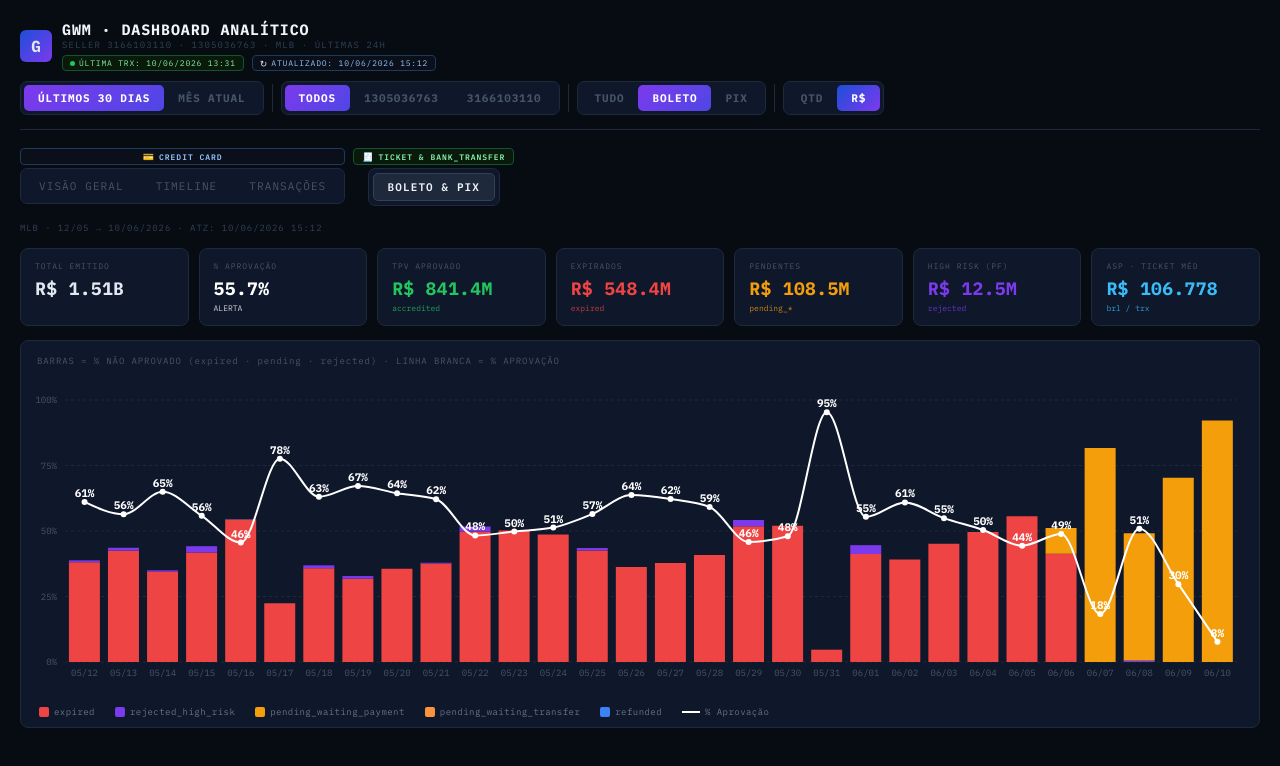
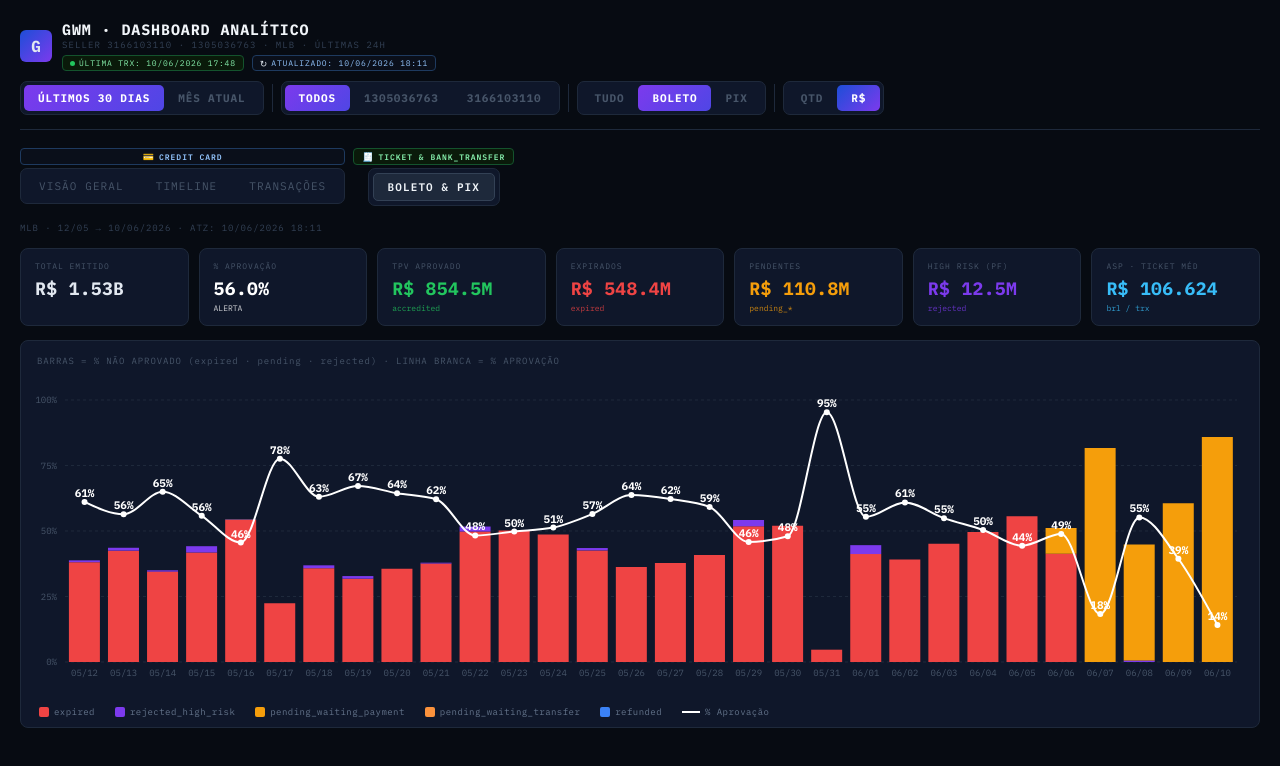
Before and after one commit to lucasmartinelli-code/gwm-dashboard, a React (Create React App) app: page / in a window 1280 px wide. Shown: the top 766 px of the page. Built offline with nearby package versions, Linux system fonts and the light colour scheme.

Commit message:
data: auto-update NRT 2026-06-10 18:11

```diff
--- a/src/GWMBoletoPixData.js
+++ b/src/GWMBoletoPixData.js
@@ -1,7 +1,7 @@
 // Gerado automaticamente — não editar manualmente
 // Fonte: BT_MP_PAY_PAYMENTS_NRT | MLB | não-cartão | sellers GWM
 // Período: últimos 30 dias
-export const BP_UPDATED = "10/06/2026 15:12";
+export const BP_UPDATED = "10/06/2026 18:11";
 
 export const RAW_BP = [
   {f:"2026-05-12",s:"1305036763",m:"account_money",si:"approved",d:"accredited",q:1,b:28443},
@@ -9,21 +9,21 @@ export const RAW_BP = [
   {f:"2026-05-12",s:"1305036763",m:"bolbradesco",si:"cancelled",d:"expired",q:152,b:21156568},
   {f:"2026-05-12",s:"1305036763",m:"bolbradesco",si:"refunded",d:"refunded",q:1,b:9000},
   {f:"2026-05-12",s:"1305036763",m:"bolbradesco",si:"rejected",d:"rejected_high_risk",q:4,b:637800},
-  {f:"2026-05-12",s:"1305036763",m:"pix",si:"approved",d:"accredited",q:138,b:6073523},
+  {f:"2026-05-12",s:"1305036763",m:"pix",si:"approved",d:"accredited",q:137,b:6064523},
   {f:"2026-05-12",s:"1305036763",m:"pix",si:"cancelled",d:"expired",q:104,b:5028239},
-  {f:"2026-05-12",s:"1305036763",m:"pix",si:"refunded",d:"refunded",q:6,b:54000},
+  {f:"2026-05-12",s:"1305036763",m:"pix",si:"refunded",d:"refunded",q:7,b:63000},
   {f:"2026-05-12",s:"3166103110",m:"bolbradesco",si:"approved",d:"accredited",q:244,b:22191944},
   {f:"2026-05-12",s:"3166103110",m:"bolbradesco",si:"cancelled",d:"expired",q:109,b:12319034},
-  {f:"2026-05-12",s:"3166103110",m:"pix",si:"approved",d:"accredited",q:88,b:3494415},
+  {f:"2026-05-12",s:"3166103110",m:"pix",si:"approved",d:"accredited",q:87,b:3485415},
   {f:"2026-05-12",s:"3166103110",m:"pix",si:"cancelled",d:"expired",q:32,b:2477059},
-  {f:"2026-05-12",s:"3166103110",m:"pix",si:"refunded",d:"refunded",q:7,b:63000},
+  {f:"2026-05-12",s:"3166103110",m:"pix",si:"refunded",d:"refunded",q:8,b:72000},
   {f:"2026-05-12",s:"3166103110",m:"pix",si:"rejected",d:"rejected_high_risk",q:1,b:302680},
   {f:"2026-05-13",s:"1305036763",m:"bolbradesco",si:"approved",d:"accredited",q:256,b:25202893},
   {f:"2026-05-13",s:"1305036763",m:"bolbradesco",si:"cancelled",d:"expired",q:163,b:18363759},
   {f:"2026-05-13",s:"1305036763",m:"bolbradesco",si:"rejected",d:"rejected_high_risk",q:10,b:753964},
-  {f:"2026-05-13",s:"1305036763",m:"pix",si:"approved",d:"accredited",q:151,b:7451250},
+  {f:"2026-05-13",s:"1305036763",m:"pix",si:"approved",d:"accredited",q:148,b:7424250},
   {f:"2026-05-13",s:"1305036763",m:"pix",si:"cancelled",d:"expired",q:84,b:5049569},
-  {f:"2026-05-13",s:"1305036763",m:"pix",si:"refunded",d:"refunded",q:3,b:27000},
+  {f:"2026-05-13",s:"1305036763",m:"pix",si:"refunded",d:"refunded",q:6,b:54000},
   {f:"2026-05-13",s:"3166103110",m:"account_money",si:"approved",d:"accredited",q:1,b:41100},
   {f:"2026-05-13",s:"3166103110",m:"bolbradesco",si:"approved",d:"accredited",q:145,b:13972440},
   {f:"2026-05-13",s:"3166103110",m:"bolbradesco",si:"cancelled",d:"expired",q:92,b:11159151},
@@ -34,8 +34,9 @@ export const RAW_BP = [
   {f:"2026-05-14",s:"1305036763",m:"bolbradesco",si:"approved",d:"accredited",q:388,b:46691487},
   {f:"2026-05-14",s:"1305036763",m:"bolbradesco",si:"cancelled",d:"expired",q:199,b:24962453},
   {f:"2026-05-14",s:"1305036763",m:"bolbradesco",si:"rejected",d:"rejected_high_risk",q:3,b:338982},
-  {f:"2026-05-14",s:"1305036763",m:"pix",si:"approved",d:"accredited",q:176,b:9436236},
+  {f:"2026-05-14",s:"1305036763",m:"pix",si:"approved",d:"accredited",q:174,b:9418236},
   {f:"2026-05-14",s:"1305036763",m:"pix",si:"cancelled",d:"expired",q:99,b:7863544},
+  {f:"2026-05-14",s:"1305036763",m:"pix",si:"refunded",d:"refunded",q:2,b:18000},
   {f:"2026-05-14",s:"1305036763",m:"pix",si:"rejected",d:"rejected_high_risk",q:1,b:9000},
   {f:"2026-05-14",s:"3166103110",m:"bolbradesco",si:"approved",d:"accredited",q:129,b:13425948},
   {f:"2026-05-14",s:"3166103110",m:"bolbradesco",si:"cancelled",d:"expired",q:75,b:6934369},
@@ -47,9 +48,9 @@ export const RAW_BP = [
   {f:"2026-05-15",s:"1305036763",m:"bolbradesco",si:"approved",d:"accredited",q:283,b:29797516},
   {f:"2026-05-15",s:"1305036763",m:"bolbradesco",si:"cancelled",d:"expired",q:204,b:23115339},
   {f:"2026-05-15",s:"1305036763",m:"bolbradesco",si:"rejected",d:"rejected_high_risk",q:13,b:1780956},
-  {f:"2026-05-15",s:"1305036763",m:"pix",si:"approved",d:"accredited",q:175,b:10166104},
+  {f:"2026-05-15",s:"1305036763",m:"pix",si:"approved",d:"accredited",q:173,b:10148104},
   {f:"2026-05-15",s:"1305036763",m:"pix",si:"cancelled",d:"expired",q:86,b:5358078},
-  {f:"2026-05-15",s:"1305036763",m:"pix",si:"refunded",d:"refunded",q:6,b:54000},
+  {f:"2026-05-15",s:"1305036763",m:"pix",si:"refunded",d:"refunded",q:8,b:72000},
   {f:"2026-05-15",s:"1305036763",m:"pix",si:"rejected",d:"rejected_high_risk",q:2,b:18000},
   {f:"2026-05-15",s:"3166103110",m:"bolbradesco",si:"approved",d:"accredited",q:127,b:13729990},
   {f:"2026-05-15",s:"3166103110",m:"bolbradesco",si:"cancelled",d:"expired",q:80,b:9473516},
@@ -61,9 +62,9 @@ export const RAW_BP = [
   {f:"2026-05-16",s:"1305036763",m:"bolbradesco",si:"approved",d:"accredited",q:61,b:4365751},
   {f:"2026-05-16",s:"1305036763",m:"bolbradesco",si:"cancelled",d:"expired",q:60,b:5579730},
   {f:"2026-05-16",s:"1305036763",m:"bolbradesco",si:"refunded",d:"refunded",q:1,b:9000},
-  {f:"2026-05-16",s:"1305036763",m:"pix",si:"approved",d:"accredited",q:55,b:1036122},
+  {f:"2026-05-16",s:"1305036763",m:"pix",si:"approved",d:"accredited",q:54,b:1027122},
   {f:"2026-05-16",s:"1305036763",m:"pix",si:"cancelled",d:"expired",q:38,b:1925840},
-  {f:"2026-05-16",s:"1305036763",m:"pix",si:"refunded",d:"refunded",q:3,b:27000},
+  {f:"2026-05-16",s:"1305036763",m:"pix",si:"refunded",d:"refunded",q:4,b:36000},
   {f:"2026-05-16",s:"1305036763",m:"pix",si:"rejected",d:"rejected_high_risk",q:1,b:9000},
   {f:"2026-05-16",s:"3166103110",m:"bolbradesco",si:"approved",d:"accredited",q:19,b:1016800},
   {f:"2026-05-16",s:"3166103110",m:"bolbradesco",si:"cancelled",d:"expired",q:10,b:843000},
@@ -93,15 +94,16 @@ export const RAW_BP = [
   {f:"2026-05-19",s:"1305036763",m:"bolbradesco",si:"approved",d:"accredited",q:361,b:42002635},
   {f:"2026-05-19",s:"1305036763",m:"bolbradesco",si:"cancelled",d:"expired",q:171,b:19534801},
   {f:"2026-05-19",s:"1305036763",m:"bolbradesco",si:"rejected",d:"rejected_high_risk",q:3,b:520900},
-  {f:"2026-05-19",s:"1305036763",m:"pix",si:"approved",d:"accredited",q:169,b:9099770},
+  {f:"2026-05-19",s:"1305036763",m:"pix",si:"approved",d:"accredited",q:168,b:9090770},
   {f:"2026-05-19",s:"1305036763",m:"pix",si:"cancelled",d:"expired",q:89,b:6739981},
-  {f:"2026-05-19",s:"1305036763",m:"pix",si:"refunded",d:"refunded",q:3,b:27000},
+  {f:"2026-05-19",s:"1305036763",m:"pix",si:"refunded",d:"refunded",q:4,b:36000},
   {f:"2026-05-19",s:"1305036763",m:"pix",si:"rejected",d:"rejected_high_risk",q:3,b:732000},
   {f:"2026-05-19",s:"3166103110",m:"bolbradesco",si:"approved",d:"accredited",q:140,b:15375775},
   {f:"2026-05-19",s:"3166103110",m:"bolbradesco",si:"cancelled",d:"expired",q:57,b:7641072},
   {f:"2026-05-19",s:"3166103110",m:"bolbradesco",si:"rejected",d:"rejected_high_risk",q:2,b:311680},
-  {f:"2026-05-19",s:"3166103110",m:"pix",si:"approved",d:"accredited",q:53,b:3979554},
+  {f:"2026-05-19",s:"3166103110",m:"pix",si:"approved",d:"accredited",q:52,b:3970554},
   {f:"2026-05-19",s:"3166103110",m:"pix",si:"cancelled",d:"expired",q:21,b:2356770},
+  {f:"2026-05-19",s:"3166103110",m:"pix",si:"refunded",d:"refunded",q:1,b:9000},
   {f:"2026-05-19",s:"3166103110",m:"pix",si:"rejected",d:"rejected_high_risk",q:2,b:311680},
   {f:"2026-05-20",s:"1305036763",m:"bolbradesco",si:"approved",d:"accredited",q:288,b:32106925},
   {f:"2026-05-20",s:"1305036763",m:"bolbradesco",si:"cancelled",d:"expired",q:144,b:18526820},
@@ -135,9 +137,9 @@ export const RAW_BP = [
   {f:"2026-05-22",s:"3166103110",m:"pix",si:"cancelled",d:"expired",q:17,b:1623270},
   {f:"2026-05-23",s:"1305036763",m:"bolbradesco",si:"approved",d:"accredited",q:68,b:3878873},
   {f:"2026-05-23",s:"1305036763",m:"bolbradesco",si:"cancelled",d:"expired",q:50,b:3201340},
-  {f:"2026-05-23",s:"1305036763",m:"pix",si:"approved",d:"accredited",q:70,b:1025400},
+  {f:"2026-05-23",s:"1305036763",m:"pix",si:"approved",d:"accredited",q:68,b:1007400},
   {f:"2026-05-23",s:"1305036763",m:"pix",si:"cancelled",d:"expired",q:16,b:843057},
-  {f:"2026-05-23",s:"1305036763",m:"pix",si:"refunded",d:"refunded",q:1,b:9000},
+  {f:"2026-05-23",s:"1305036763",m:"pix",si:"refunded",d:"refunded",q:3,b:27000},
   {f:"2026-05-23",s:"3166103110",m:"bolbradesco",si:"approved",d:"accredited",q:13,b:637600},
   {f:"2026-05-23",s:"3166103110",m:"bolbradesco",si:"cancelled",d:"expired",q:15,b:1344467},
   {f:"2026-05-23",s:"3166103110",m:"pix",si:"approved",d:"accredited",q:7,b:60000},
@@ -154,9 +156,9 @@ export const RAW_BP = [
   {f:"2026-05-25",s:"1305036763",m:"bolbradesco",si:"approved",d:"accredited",q:306,b:32369643},
   {f:"2026-05-25",s:"1305036763",m:"bolbradesco",si:"cancelled",d:"expired",q:186,b:24589109},
   {f:"2026-05-25",s:"1305036763",m:"bolbradesco",si:"rejected",d:"rejected_high_risk",q:5,b:599390},
-  {f:"2026-05-25",s:"1305036763",m:"pix",si:"approved",d:"accredited",q:135,b:8698014},
+  {f:"2026-05-25",s:"1305036763",m:"pix",si:"approved",d:"accredited",q:134,b:8689014},
   {f:"2026-05-25",s:"1305036763",m:"pix",si:"cancelled",d:"expired",q:81,b:8888197},
-  {f:"2026-05-25",s:"1305036763",m:"pix",si:"refunded",d:"refunded",q:1,b:9000},
+  {f:"2026-05-25",s:"1305036763",m:"pix",si:"refunded",d:"refunded",q:2,b:18000},
   {f:"2026-05-25",s:"3166103110",m:"bolbradesco",si:"approved",d:"accredited",q:127,b:12341315},
   {f:"2026-05-25",s:"3166103110",m:"bolbradesco",si:"cancelled",d:"expired",q:70,b:9121686},
   {f:"2026-05-25",s:"3166103110",m:"bolbradesco",si:"rejected",d:"rejected_high_risk",q:1,b:105000},
@@ -164,14 +166,15 @@ export const RAW_BP = [
   {f:"2026-05-25",s:"3166103110",m:"pix",si:"cancelled",d:"expired",q:27,b:2738325},
   {f:"2026-05-26",s:"1305036763",m:"bolbradesco",si:"approved",d:"accredited",q:316,b:31480984},
   {f:"2026-05-26",s:"1305036763",m:"bolbradesco",si:"cancelled",d:"expired",q:144,b:18632421},
-  {f:"2026-05-26",s:"1305036763",m:"pix",si:"approved",d:"accredited",q:182,b:9742009},
+  {f:"2026-05-26",s:"1305036763",m:"pix",si:"approved",d:"accredited",q:179,b:9715009},
   {f:"2026-05-26",s:"1305036763",m:"pix",si:"cancelled",d:"expired",q:66,b:5388672},
-  {f:"2026-05-26",s:"1305036763",m:"pix",si:"refunded",d:"refunded",q:1,b:9000},
+  {f:"2026-05-26",s:"1305036763",m:"pix",si:"refunded",d:"refunded",q:4,b:36000},
   {f:"2026-05-26",s:"1305036763",m:"pix",si:"rejected",d:"rejected_high_risk",q:1,b:9000},
   {f:"2026-05-26",s:"3166103110",m:"bolbradesco",si:"approved",d:"accredited",q:130,b:12106585},
   {f:"2026-05-26",s:"3166103110",m:"bolbradesco",si:"cancelled",d:"expired",q:52,b:6180141},
-  {f:"2026-05-26",s:"3166103110",m:"pix",si:"approved",d:"accredited",q:49,b:3106110},
+  {f:"2026-05-26",s:"3166103110",m:"pix",si:"approved",d:"accredited",q:48,b:3097110},
   {f:"2026-05-26",s:"3166103110",m:"pix",si:"cancelled",d:"expired",q:20,b:1680334},
+  {f:"2026-05-26",s:"3166103110",m:"pix",si:"refunded",d:"refunded",q:1,b:9000},
   {f:"2026-05-27",s:"1305036763",m:"bolbradesco",si:"approved",d:"accredited",q:286,b:28095619},
   {f:"2026-05-27",s:"1305036763",m:"bolbradesco",si:"cancelled",d:"expired",q:140,b:17070436},
   {f:"2026-05-27",s:"1305036763",m:"pix",si:"approved",d:"accredited",q:167,b:10164155},
@@ -274,34 +277,34 @@ export const RAW_BP = [
   {f:"2026-06-07",s:"1305036763",m:"pix",si:"cancelled",d:"expired",q:6,b:54000},
   {f:"2026-06-07",s:"3166103110",m:"bolbradesco",si:"pending",d:"pending_waiting_payment",q:1,b:54000},
   {f:"2026-06-07",s:"3166103110",m:"pix",si:"cancelled",d:"expired",q:1,b:9000},
-  {f:"2026-06-08",s:"1305036763",m:"bolbradesco",si:"approved",d:"accredited",q:303,b:31640904},
-  {f:"2026-06-08",s:"1305036763",m:"bolbradesco",si:"pending",d:"pending_waiting_payment",q:232,b:28000903},
+  {f:"2026-06-08",s:"1305036763",m:"bolbradesco",si:"approved",d:"accredited",q:331,b:33727983},
+  {f:"2026-06-08",s:"1305036763",m:"bolbradesco",si:"pending",d:"pending_waiting_payment",q:204,b:25913824},
   {f:"2026-06-08",s:"1305036763",m:"bolbradesco",si:"rejected",d:"rejected_high_risk",q:5,b:442905},
   {f:"2026-06-08",s:"1305036763",m:"pix",si:"approved",d:"accredited",q:184,b:7549378},
   {f:"2026-06-08",s:"1305036763",m:"pix",si:"cancelled",d:"expired",q:77,b:4536878},
   {f:"2026-06-08",s:"1305036763",m:"pix",si:"rejected",d:"rejected_high_risk",q:1,b:113300},
-  {f:"2026-06-08",s:"3166103110",m:"bolbradesco",si:"approved",d:"accredited",q:47,b:5173885},
-  {f:"2026-06-08",s:"3166103110",m:"bolbradesco",si:"pending",d:"pending_waiting_payment",q:56,b:7134532},
+  {f:"2026-06-08",s:"3166103110",m:"bolbradesco",si:"approved",d:"accredited",q:53,b:6214059},
+  {f:"2026-06-08",s:"3166103110",m:"bolbradesco",si:"pending",d:"pending_waiting_payment",q:50,b:6094357},
   {f:"2026-06-08",s:"3166103110",m:"pix",si:"approved",d:"accredited",q:25,b:1767179},
   {f:"2026-06-08",s:"3166103110",m:"pix",si:"cancelled",d:"expired",q:12,b:948892},
-  {f:"2026-06-09",s:"1305036763",m:"bolbradesco",si:"approved",d:"accredited",q:155,b:15489361},
-  {f:"2026-06-09",s:"1305036763",m:"bolbradesco",si:"pending",d:"pending_waiting_payment",q:338,b:32621718},
-  {f:"2026-06-09",s:"1305036763",m:"pix",si:"approved",d:"accredited",q:188,b:7384935},
-  {f:"2026-06-09",s:"1305036763",m:"pix",si:"cancelled",d:"expired",q:30,b:2081273},
-  {f:"2026-06-09",s:"1305036763",m:"pix",si:"pending",d:"pending_waiting_transfer",q:34,b:3542697},
-  {f:"2026-06-09",s:"3166103110",m:"bolbradesco",si:"approved",d:"accredited",q:20,b:1525840},
-  {f:"2026-06-09",s:"3166103110",m:"bolbradesco",si:"pending",d:"pending_waiting_payment",q:91,b:7672682},
-  {f:"2026-06-09",s:"3166103110",m:"pix",si:"approved",d:"accredited",q:41,b:2353670},
-  {f:"2026-06-09",s:"3166103110",m:"pix",si:"cancelled",d:"expired",q:11,b:1404560},
-  {f:"2026-06-09",s:"3166103110",m:"pix",si:"pending",d:"pending_waiting_transfer",q:14,b:798200},
-  {f:"2026-06-10",s:"1305036763",m:"bolbradesco",si:"approved",d:"accredited",q:36,b:2504145},
-  {f:"2026-06-10",s:"1305036763",m:"bolbradesco",si:"pending",d:"pending_waiting_payment",q:231,b:25403796},
+  {f:"2026-06-09",s:"1305036763",m:"bolbradesco",si:"approved",d:"accredited",q:215,b:19885945},
+  {f:"2026-06-09",s:"1305036763",m:"bolbradesco",si:"pending",d:"pending_waiting_payment",q:278,b:28225135},
+  {f:"2026-06-09",s:"1305036763",m:"pix",si:"approved",d:"accredited",q:189,b:7393935},
+  {f:"2026-06-09",s:"1305036763",m:"pix",si:"cancelled",d:"expired",q:55,b:5109219},
+  {f:"2026-06-09",s:"1305036763",m:"pix",si:"pending",d:"pending_waiting_transfer",q:8,b:505750},
+  {f:"2026-06-09",s:"3166103110",m:"bolbradesco",si:"approved",d:"accredited",q:39,b:2692412},
+  {f:"2026-06-09",s:"3166103110",m:"bolbradesco",si:"pending",d:"pending_waiting_payment",q:72,b:6506109},
+  {f:"2026-06-09",s:"3166103110",m:"pix",si:"approved",d:"accredited",q:44,b:2380670},
+  {f:"2026-06-09",s:"3166103110",m:"pix",si:"cancelled",d:"expired",q:20,b:2157760},
+  {f:"2026-06-09",s:"3166103110",m:"pix",si:"pending",d:"pending_waiting_transfer",q:2,b:18000},
+  {f:"2026-06-10",s:"1305036763",m:"bolbradesco",si:"approved",d:"accredited",q:85,b:6105355},
+  {f:"2026-06-10",s:"1305036763",m:"bolbradesco",si:"pending",d:"pending_waiting_payment",q:312,b:32534746},
   {f:"2026-06-10",s:"1305036763",m:"bolbradesco",si:"rejected",d:"rejected_high_risk",q:1,b:9000},
-  {f:"2026-06-10",s:"1305036763",m:"pix",si:"approved",d:"accredited",q:90,b:3363346},
-  {f:"2026-06-10",s:"1305036763",m:"pix",si:"pending",d:"pending_waiting_transfer",q:78,b:4811604},
+  {f:"2026-06-10",s:"1305036763",m:"pix",si:"approved",d:"accredited",q:198,b:6945268},
+  {f:"2026-06-10",s:"1305036763",m:"pix",si:"pending",d:"pending_waiting_transfer",q:93,b:5610671},
   {f:"2026-06-10",s:"1305036763",m:"pix",si:"rejected",d:"rejected_high_risk",q:2,b:18000},
-  {f:"2026-06-10",s:"3166103110",m:"bolbradesco",si:"approved",d:"accredited",q:5,b:176852},
-  {f:"2026-06-10",s:"3166103110",m:"bolbradesco",si:"pending",d:"pending_waiting_payment",q:57,b:6592590},
-  {f:"2026-06-10",s:"3166103110",m:"pix",si:"approved",d:"accredited",q:21,b:620427},
-  {f:"2026-06-10",s:"3166103110",m:"pix",si:"pending",d:"pending_waiting_transfer",q:9,b:471060}
+  {f:"2026-06-10",s:"3166103110",m:"bolbradesco",si:"approved",d:"accredited",q:16,b:955640},
+  {f:"2026-06-10",s:"3166103110",m:"bolbradesco",si:"pending",d:"pending_waiting_payment",q:80,b:10397554},
+  {f:"2026-06-10",s:"3166103110",m:"pix",si:"approved",d:"accredited",q:39,b:1241027},
+  {f:"2026-06-10",s:"3166103110",m:"pix",si:"pending",d:"pending_waiting_transfer",q:10,b:532060}
 ];
--- a/src/GWMDashboard.jsx
+++ b/src/GWMDashboard.jsx
@@ -3,6 +3,30 @@ import { BarChart, Bar, XAxis, YAxis, Tooltip, ResponsiveContainer, Cell, PieCha
 import { RAW_BP, BP_UPDATED } from "./GWMBoletoPixData";
 
 const RAW = [
+  { id:"162697077741", payerId:"2124023879", collectorId:"3166103110", date:"10/06/2026 17:48", status:"approved", detail:"accredited", amount:35, method:"master", op:"regular_payment" },
+  { id:"162694541115", payerId:"2563312045", collectorId:"3166103110", date:"10/06/2026 17:28", status:"approved", detail:"accredited", amount:35, method:"master", op:"regular_payment" },
+  { id:"162694680549", payerId:"1665182787", collectorId:"3166103110", date:"10/06/2026 17:23", status:"approved", detail:"accredited", amount:35, method:"amex", op:"regular_payment" },
+  { id:"163499540300", payerId:"1543203825", collectorId:"3166103110", date:"10/06/2026 17:17", status:"approved", detail:"accredited", amount:35, method:"visa", op:"regular_payment" },
+  { id:"163499020432", payerId:"2040049776", collectorId:"3166103110", date:"10/06/2026 17:16", status:"rejected", detail:"cc_rejected_bad_filled_security_code", amount:35, method:"master", op:"regular_payment" },
+  { id:"162690827867", payerId:"2206409358", collectorId:"3166103110", date:"10/06/2026 17:15", status:"approved", detail:"accredited", amount:35, method:"visa", op:"regular_payment" },
+  { id:"163496993612", payerId:"2040049776", collectorId:"3166103110", date:"10/06/2026 17:15", status:"rejected", detail:"cc_rejected_call_for_authorize", amount:35, method:"master", op:"regular_payment" },
+  { id:"162691544945", payerId:"1877499572", collectorId:"3166103110", date:"10/06/2026 17:10", status:"approved", detail:"accredited", amount:56, method:"visa", op:"regular_payment" },
+  { id:"163492537884", payerId:"1543412785", collectorId:"3166103110", date:"10/06/2026 16:51", status:"approved", detail:"accredited", amount:35, method:"master", op:"regular_payment" },
+  { id:"162689256477", payerId:"2359784926", collectorId:"3166103110", date:"10/06/2026 16:51", status:"approved", detail:"accredited", amount:35, method:"master", op:"regular_payment" },
+  { id:"163490363884", payerId:"1719053454", collectorId:"3166103110", date:"10/06/2026 16:39", status:"approved", detail:"accredited", amount:56, method:"elo", op:"regular_payment" },
+  { id:"163490507052", payerId:"1547668094", collectorId:"3166103110", date:"10/06/2026 16:30", status:"approved", detail:"accredited", amount:35, method:"master", op:"regular_payment" },
+  { id:"162682908029", payerId:"1891971707", collectorId:"3166103110", date:"10/06/2026 16:29", status:"approved", detail:"accredited", amount:35, method:"master", op:"regular_payment" },
+  { id:"162684155249", payerId:"1636445638", collectorId:"3166103110", date:"10/06/2026 16:28", status:"approved", detail:"accredited", amount:35, method:"master", op:"regular_payment" },
+  { id:"162683583351", payerId:"1776274442", collectorId:"3166103110", date:"10/06/2026 16:25", status:"approved", detail:"accredited", amount:350, method:"visa", op:"regular_payment" },
+  { id:"163490026610", payerId:"1454377562", collectorId:"3166103110", date:"10/06/2026 16:23", status:"approved", detail:"accredited", amount:35, method:"master", op:"regular_payment" },
+  { id:"163486705218", payerId:"2366506847", collectorId:"3166103110", date:"10/06/2026 16:06", status:"approved", detail:"accredited", amount:350, method:"visa", op:"regular_payment" },
+  { id:"163485304976", payerId:"1608926580", collectorId:"3166103110", date:"10/06/2026 15:54", status:"approved", detail:"accredited", amount:56, method:"visa", op:"regular_payment" },
+  { id:"163483951654", payerId:"1608926580", collectorId:"3166103110", date:"10/06/2026 15:53", status:"rejected", detail:"cc_rejected_call_for_authorize", amount:56, method:"visa", op:"regular_payment" },
+  { id:"163485556532", payerId:"1608926580", collectorId:"3166103110", date:"10/06/2026 15:51", status:"rejected", detail:"cc_rejected_call_for_authorize", amount:56, method:"visa", op:"regular_payment" },
+  { id:"162674311549", payerId:"1508373981", collectorId:"3166103110", date:"10/06/2026 15:24", status:"rejected", detail:"cc_rejected_bad_filled_card_number", amount:56, method:"master", op:"regular_payment" },
+  { id:"162670076593", payerId:"1506208197", collectorId:"3166103110", date:"10/06/2026 14:42", status:"approved", detail:"accredited", amount:350, method:"visa", op:"regular_payment" },
+  { id:"162668465131", payerId:"1506208197", collectorId:"3166103110", date:"10/06/2026 14:39", status:"rejected", detail:"cc_rejected_card_disabled", amount:35, method:"visa", op:"regular_payment" },
+  { id:"162669678321", payerId:"1506208197", collectorId:"3166103110", date:"10/06/2026 14:37", status:"rejected", detail:"cc_rejected_card_disabled", amount:35, method:"visa", op:"regular_payment" },
   { id:"162657565439", payerId:"1597387347", collectorId:"3166103110", date:"10/06/2026 13:31", status:"approved", detail:"accredited", amount:350, method:"elo", op:"regular_payment" },
   { id:"162655692779", payerId:"1839654279", collectorId:"3166103110", date:"10/06/2026 13:13", status:"approved", detail:"accredited", amount:35, method:"visa", op:"regular_payment" },
   { id:"163455511746", payerId:"1608185470", collectorId:"3166103110", date:"10/06/2026 12:52", status:"approved", detail:"accredited", amount:35, method:"elo", op:"regular_payment" },
@@ -428,7 +452,7 @@ const RAW = [
 ];
 
 const COLLECTOR_ID = "3166103110";
-const LAST_UPDATED = "10/06/2026 15:12";
+const LAST_UPDATED = "10/06/2026 18:11";
 const LAST_TRX     = RAW.length > 0 ? RAW[0].date : "-";
 const METHOD_COLORS = { master:"#3b82f6", visa:"#a855f7", amex:"#10b981" };
 const STATUS_COLORS = { approved:"#22c55e", rejected:"#ef4444", refunded:"#f59e0b" };
```
